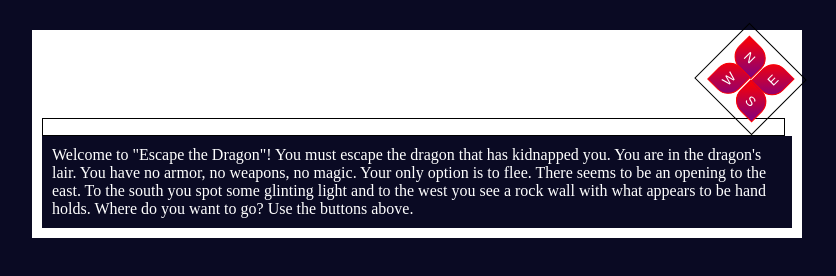
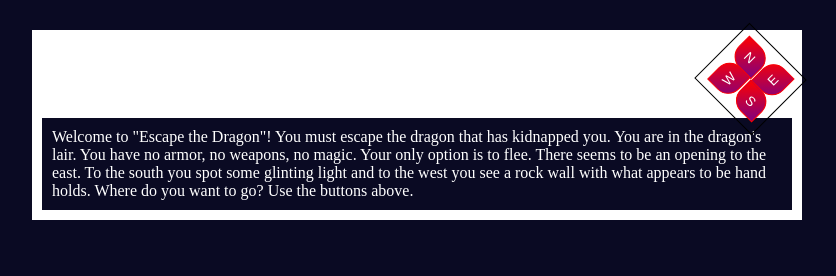
Before and after one commit to CrescentKaz/escape-the-dragon, a plain HTML site: page index.html in a window 1280 px wide. Shown: the whole page, without its empty margins (223-1059 px from the left). Drawn offline with Linux system fonts and the light colour scheme.

Commit message:
Update index.html
Removed picture div. Decided not to pursue that for Escape.

```diff
--- a/index.html
+++ b/index.html
@@ -15,8 +15,6 @@
             <button id="button3" class="west">W</button>
             <button id="button4" class="south">S</button>
         </div>
-        <div id="picture">
-        </div>
         <div id="text">
             Welcome to "Escape the Dragon"! You must escape the dragon that has kidnapped you. You are in the dragon's lair. You have no armor, no weapons, no magic. Your only option is to flee. There seems to be an opening to the east. To the south you spot some glinting light and to the west you see a rock wall with what appears to be hand holds. Where do you want to go? Use the buttons above.
         </div>
```
